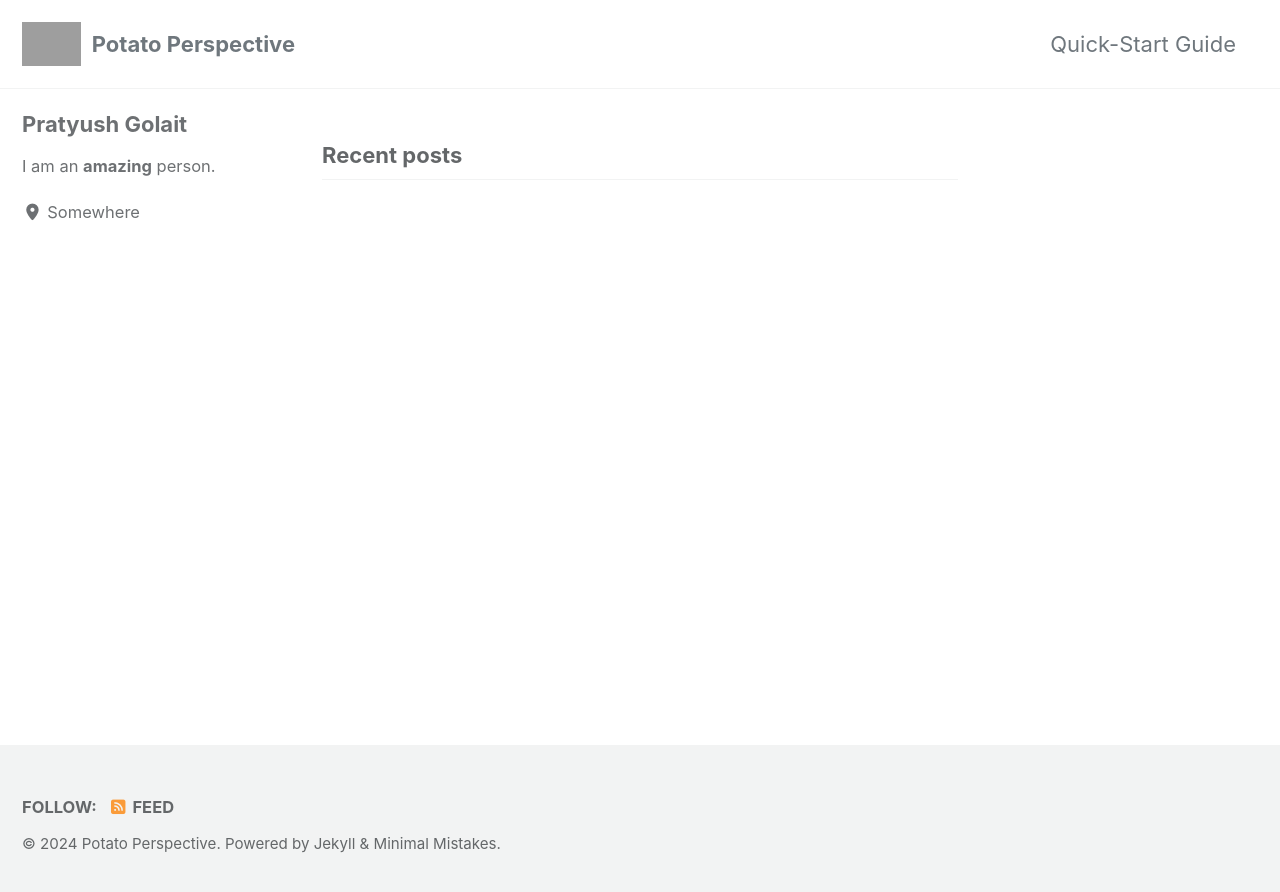
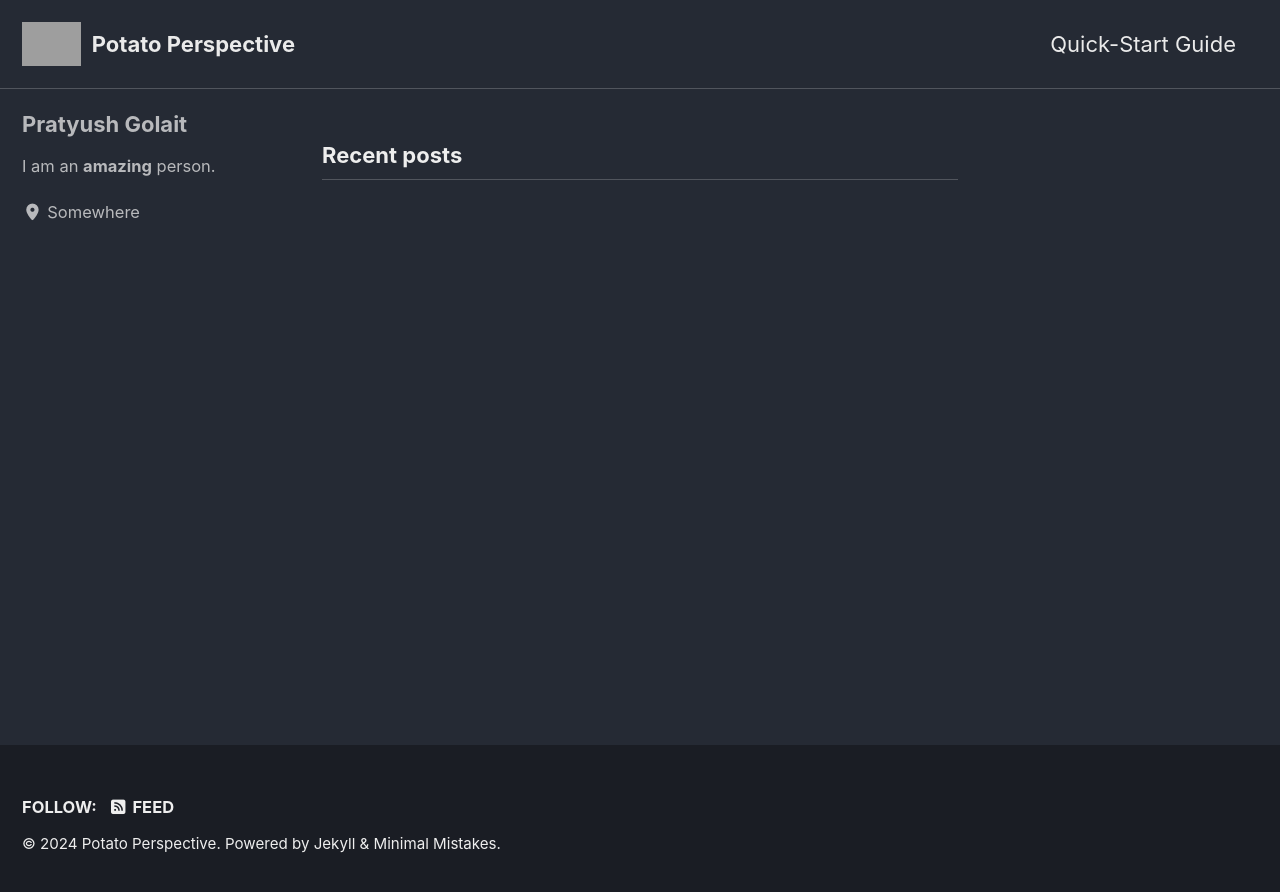
Before and after one commit to pmgolait/frame-of-reference, a Jekyll site: the page built from index.html, in a window 1280 px wide. Shown: the top 892 px of the page. Built offline with Jekyll 4.4.1, drawn with Linux system fonts in a browser that asks for light colours; cached includes are drawn as plain includes; the list of posts is cut into pages by our own code.

Commit message:
Update _config.yml
update header and colour

```diff
--- a/_config.yml
+++ b/_config.yml
@@ -12,7 +12,7 @@
 
 # theme                  : "minimal-mistakes-jekyll"
 # remote_theme           : "mmistakes/minimal-mistakes"
-minimal_mistakes_skin    : "default" # "air", "aqua", "contrast", "dark", "dirt", "neon", "mint", "plum", "sunrise"
+minimal_mistakes_skin    : "dark" # "air", "aqua", "contrast", "dark", "dirt", "neon", "mint", "plum", "sunrise"
 
 # Site Settings
 locale                   : "en-US"
@@ -25,7 +25,7 @@ description              : "A simple movie blog"
 url                      : "https://pmgolait.github.io"
 baseurl                  : "/potato-perspective"
 repository               : # GitHub username/repo-name e.g. "mmistakes/minimal-mistakes"
-teaser                   : # path of fallback teaser image, e.g. "/assets/images/500x300.png"
+teaser                   : "https://r4.wallpaperflare.com/wallpaper/589/956/907/5c1f91ab77ee7-wallpaper-28b62d28f0903c78a0ac416ee8a2d42a.jpg"
 logo                     : "https://pmgolait.github.io/images/icon.png"
 masthead_title           : # overrides the website title displayed in the masthead, use " " for no title
 breadcrumbs              : # true, false (default)
```
